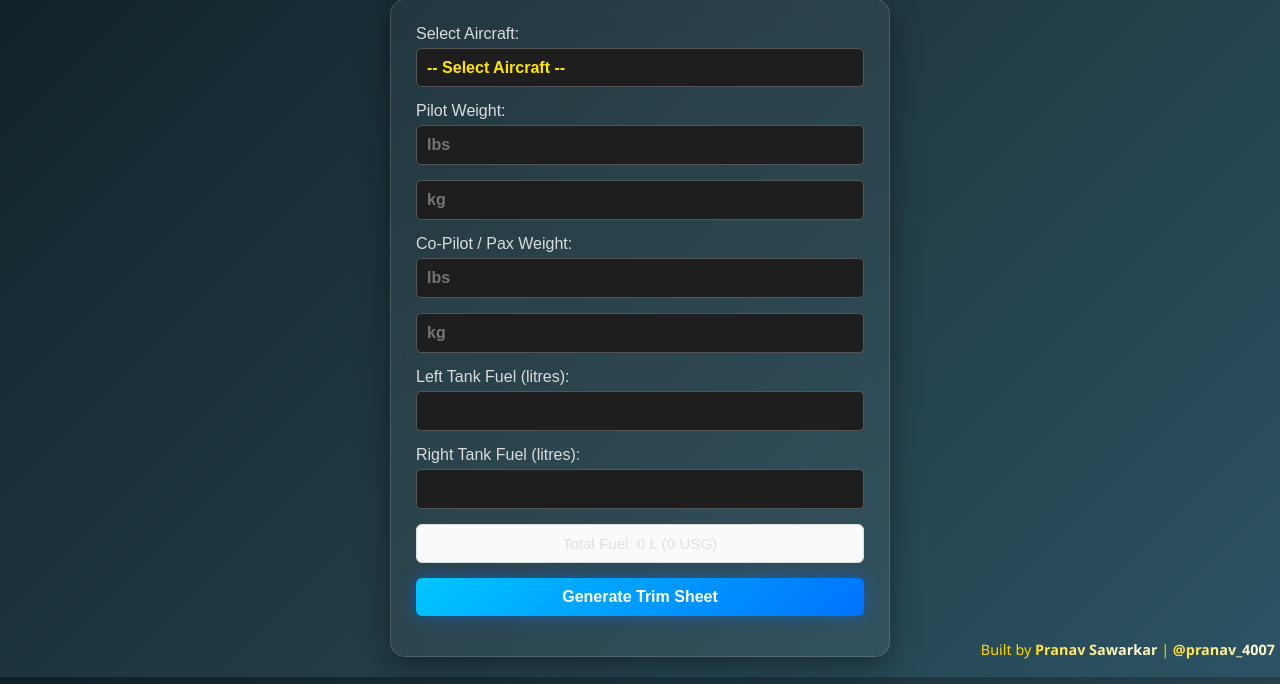
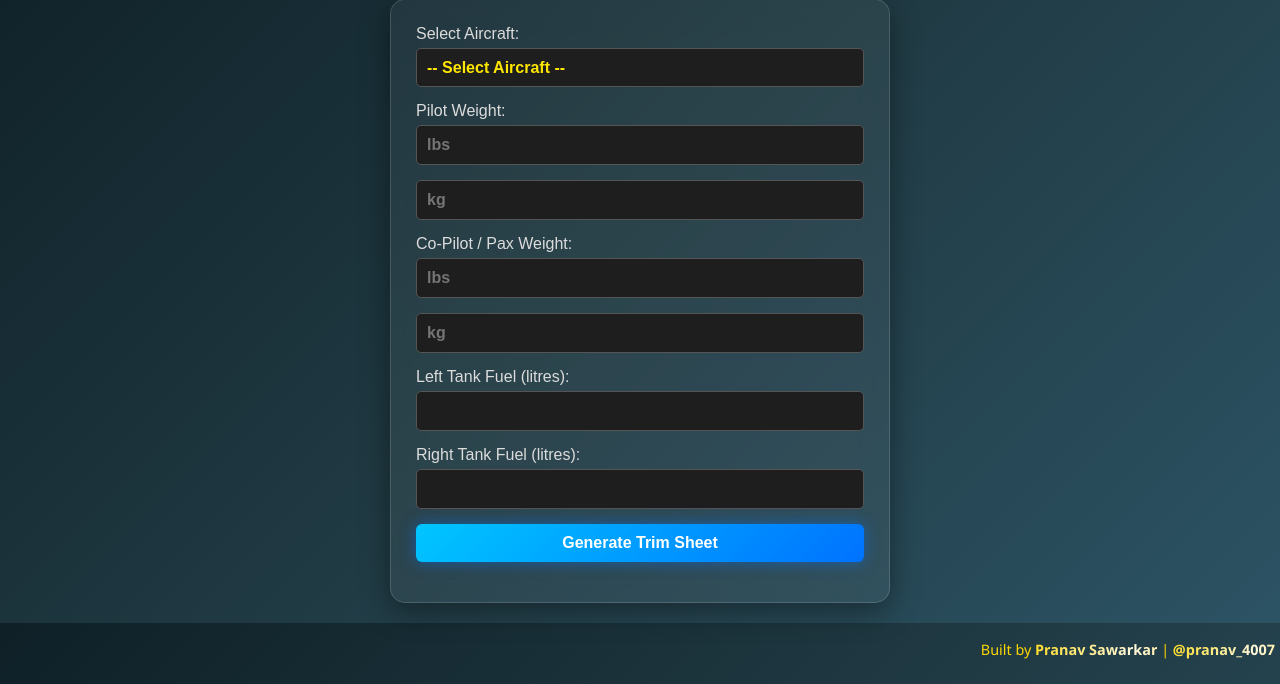
Before and after one commit to pranav4007/load-trim-app, a Flask app: page / in a window 1280 px wide. Shown: the part 116-800 px from the top of the page. Run offline with Flask 3, Linux system fonts and the light colour scheme.

Commit message:
index.html

```diff
--- a/templates/index.html
+++ b/templates/index.html
@@ -63,16 +63,6 @@
       color: gold;
       text-decoration: none;
     }
-
-    .fuel-summary {
-      background: #f9fafb;
-      border: 1px solid #ddd;
-      padding: 10px;
-      border-radius: 6px;
-      margin-bottom: 15px;
-      font-size: 0.95rem;
-      text-align: center;
-    }
   </style>
 </head>
 <body>
@@ -99,17 +89,14 @@
     <input type="text" id="pax_weight_kg" placeholder="kg" inputmode="decimal" pattern="^\d+(\.\d{1,2})?$" oninput="convertPaxToLbs()">
 
     <label>Left Tank Fuel (litres):</label>
-    <input type="number" name="fuel_left" id="fuel_left" required>
+    <input type="number" name="fuel_left" required>
 
     <label>Right Tank Fuel (litres):</label>
-    <input type="number" name="fuel_right" id="fuel_right" required>
-
-    <!-- Fuel summary auto-update -->
-    <div class="fuel-summary" id="fuelSummary">
-      Total Fuel: 0 L (0 USG)
-    </div>
+    <input type="number" name="fuel_right" required>
 
     <button type="button" onclick="validateAndShowDisclaimer()">Generate Trim Sheet</button>
+
+
   </form>
 
   <div class="golden-signature">
@@ -213,24 +200,10 @@ document.addEventListener("DOMContentLoaded", function () {
     buttons.forEach(btn => {
         btn.addEventListener("click", playClickSound);
     });
-
-    // Fuel auto update
-    const leftInput = document.getElementById("fuel_left");
-    const rightInput = document.getElementById("fuel_right");
-    const summary = document.getElementById("fuelSummary");
-
-    function updateFuelSummary() {
-        const left = parseFloat(leftInput.value) || 0;
-        const right = parseFloat(rightInput.value) || 0;
-        const totalLitres = left + right;
-        const totalGallons = (totalLitres / 3.785).toFixed(2);
-        summary.textContent = `Total Fuel: ${totalLitres} L (${totalGallons} USG)`;
-    }
-
-    leftInput.addEventListener("input", updateFuelSummary);
-    rightInput.addEventListener("input", updateFuelSummary);
 });
 </script>
 
+
+
 </body>
 </html>
```
